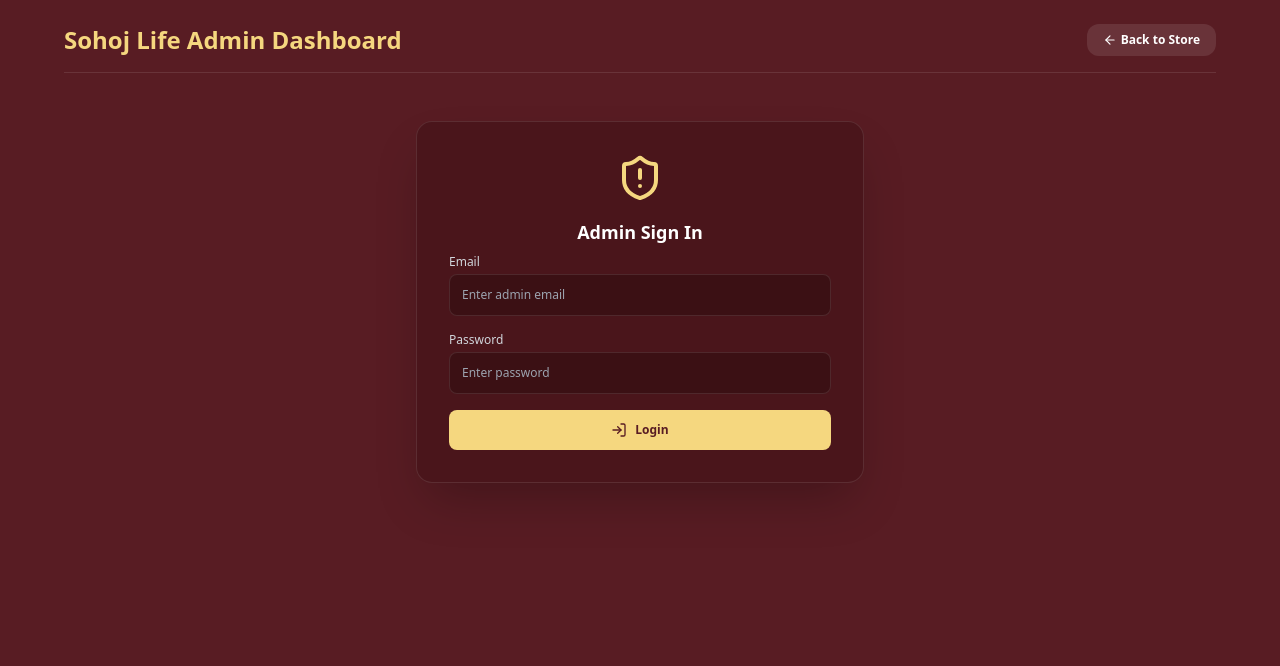
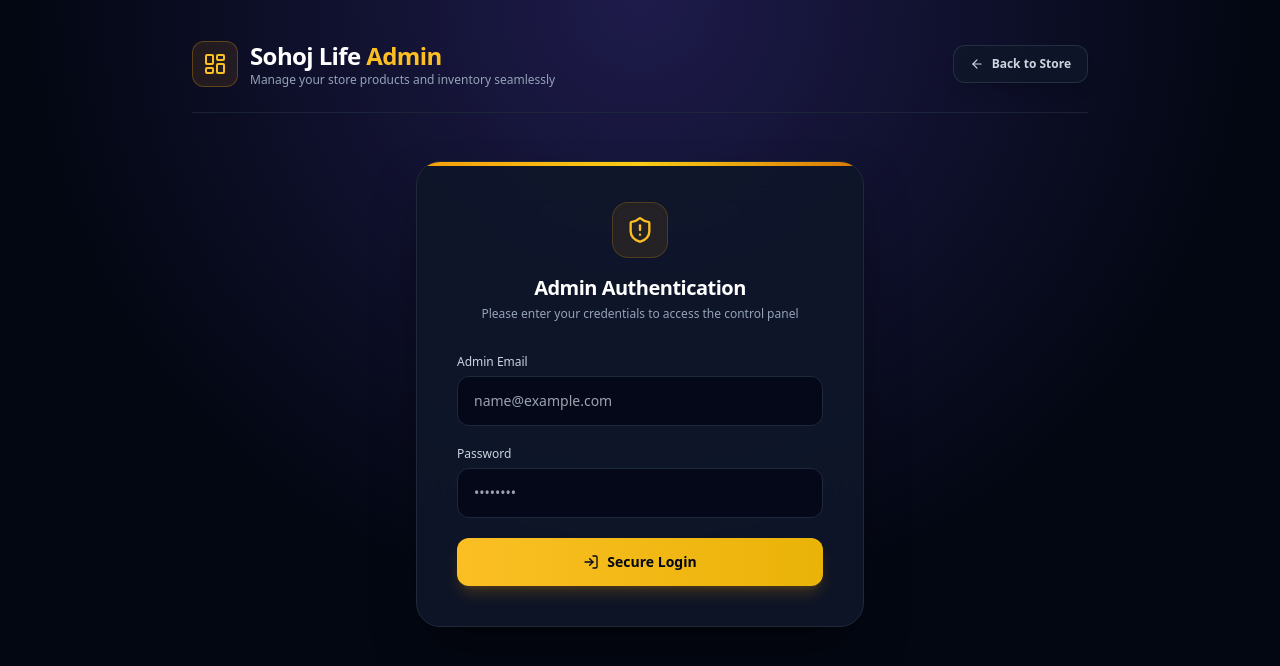
Before and after one commit to iamhasib121/sohoj-life-clean, a Next.js app: page /admin in a window 1280 px wide. Shown: the top 666 px of the page. Built offline with nearby package versions, Linux system fonts and the light colour scheme.

Commit message:
Update page.tsx

```diff
--- a/app/admin/page.tsx
+++ b/app/admin/page.tsx
@@ -1,7 +1,7 @@
 'use client';
 
 import React, { useState } from 'react';
-import { Plus, Trash2, ArrowLeft, CheckCircle2, ShieldAlert, LogIn, LogOut } from 'lucide-react';
+import { Plus, Trash2, ArrowLeft, CheckCircle2, ShieldAlert, LogIn, LogOut, PackagePlus, LayoutDashboard } from 'lucide-react';
 import Link from 'next/link';
 import { signInWithEmailAndPassword } from 'firebase/auth';
 import { collection, addDoc } from 'firebase/firestore';
@@ -41,14 +41,13 @@ export default function AdminPage() {
     try {
       await signInWithEmailAndPassword(auth, email, password);
       setIsAdmin(true);
-      showPopup("Logged in successfully!");
+      showPopup("Welcome back, Admin!");
     } catch (err: any) {
       console.error(err);
-      setError(err.message); // ফায়ারবেসের আসল এরর মেসেজ স্ক্রিনে দেখাবে
+      setError(err.message);
     }
   };
 
-  // Add Product to Firestore
   const handleAddProduct = async (e: React.FormEvent) => {
     e.preventDefault();
     if (!newProduct.name || !newProduct.price || !newProduct.image) return;
@@ -63,71 +62,179 @@ export default function AdminPage() {
         createdAt: new Date()
       });
 
-      showPopup("Product published to database successfully!");
+      showPopup("Product published successfully!");
       setNewProduct({ name: '', category: categories[0], priceNum: '', price: '', image: '' });
     } catch (err) {
       console.error("Error adding product: ", err);
-      showPopup("Failed to add product!");
+      showPopup("Failed to publish product!");
     }
   };
 
   return (
-    <div className="min-h-screen bg-[#581c23] text-white font-sans p-6">
+    <div className="min-h-screen text-slate-100 font-sans p-6 md:p-10">
+      {/* Notification Toast */}
       {notification && (
-        <div className="fixed top-5 right-4 z-50 bg-[#f5d77f] text-[#581c23] px-4 py-3 rounded-xl shadow-2xl flex items-center gap-2 text-xs font-bold">
-          <CheckCircle2 size={16} />
+        <div className="fixed top-6 right-6 z-50 bg-amber-500 text-slate-950 px-5 py-3.5 rounded-2xl shadow-2xl shadow-amber-500/20 flex items-center gap-3 text-sm font-bold backdrop-blur-md animate-fade-in border border-amber-400">
+          <CheckCircle2 size={20} />
           <span>{notification}</span>
         </div>
       )}
 
-      <div className="max-w-6xl mx-auto">
-        <div className="flex justify-between items-center mb-8 border-b border-white/10 pb-4">
-          <h1 className="text-2xl font-bold text-[#f5d77f]">Sohoj Life Admin Dashboard</h1>
-          <Link href="/" className="bg-white/10 hover:bg-white/20 text-white px-4 py-2 rounded-xl text-xs font-semibold flex items-center gap-1">
+      <div className="max-w-4xl mx-auto">
+        {/* Header */}
+        <div className="flex justify-between items-center mb-10 pb-6 border-b border-slate-800/80">
+          <div className="flex items-center gap-3">
+            <div className="p-2.5 bg-amber-500/10 border border-amber-500/30 rounded-xl text-amber-400">
+              <LayoutDashboard size={24} />
+            </div>
+            <div>
+              <h1 className="text-xl md:text-2xl font-extrabold tracking-tight text-white">Sohoj Life <span className="text-amber-400">Admin</span></h1>
+              <p className="text-xs text-slate-400">Manage your store products and inventory seamlessly</p>
+            </div>
+          </div>
+          <Link href="/" className="bg-slate-900/80 hover:bg-slate-800 text-slate-300 hover:text-white px-4 py-2.5 rounded-xl text-xs font-semibold flex items-center gap-2 border border-slate-700/60 transition shadow-lg">
             <ArrowLeft size={14} /> Back to Store
           </Link>
         </div>
 
         {!isAdmin ? (
-          <div className="max-w-md mx-auto bg-[#4a151b] p-8 rounded-2xl border border-white/10 shadow-2xl text-center mt-12">
-            <ShieldAlert size={48} className="mx-auto text-[#f5d77f] mb-4" />
-            <h2 className="text-lg font-bold mb-2">Admin Sign In</h2>
-            {error && <p className="bg-red-500/20 text-red-200 p-3 rounded-lg mb-4 text-xs text-left break-words">{error}</p>}
+          /* Login Card */
+          <div className="max-w-md mx-auto bg-slate-900/90 p-8 md:p-10 rounded-3xl border border-slate-800 shadow-2xl shadow-black/50 backdrop-blur-xl mt-12 relative overflow-hidden">
+            <div className="absolute top-0 left-0 right-0 h-1 bg-gradient-to-r from-amber-500 via-yellow-400 to-amber-600"></div>
 
-            <form onSubmit={handleLogin} className="space-y-4 text-xs text-left">
+            <div className="text-center mb-8">
+              <div className="w-14 h-14 bg-amber-500/10 border border-amber-500/20 rounded-2xl flex items-center justify-center mx-auto mb-4 text-amber-400 shadow-inner">
+                <ShieldAlert size={28} />
+              </div>
+              <h2 className="text-xl font-bold tracking-tight text-white">Admin Authentication</h2>
+              <p className="text-xs text-slate-400 mt-1">Please enter your credentials to access the control panel</p>
+            </div>
+
+            {error && (
+              <div className="bg-red-500/10 border border-red-500/30 text-red-300 p-3.5 rounded-xl mb-6 text-xs text-left break-words flex items-start gap-2">
+                <span className="mt-0.5">⚠️</span>
+                <span>{error}</span>
+              </div>
+            )}
+
+            <form onSubmit={handleLogin} className="space-y-5 text-xs text-left">
               <div>
-                <label className="block text-gray-300 mb-1">Email</label>
-                <input type="email" value={email} onChange={(e) => setEmail(e.target.value)} placeholder="Enter admin email" className="w-full bg-[#3b1014] text-white p-3 rounded-lg border border-white/10 focus:outline-none" required />
+                <label className="block text-slate-300 font-medium mb-1.5">Admin Email</label>
+                <input
+                  type="email"
+                  value={email}
+                  onChange={(e) => setEmail(e.target.value)}
+                  placeholder="name@example.com"
+                  className="w-full bg-slate-950/80 text-white px-4 py-3.5 rounded-xl border border-slate-800 focus:border-amber-500/60 focus:outline-none focus:ring-2 focus:ring-amber-500/20 transition text-sm"
+                  required
+                />
               </div>
               <div>
-                <label className="block text-gray-300 mb-1">Password</label>
-                <input type="password" value={password} onChange={(e) => setPassword(e.target.value)} placeholder="Enter password" className="w-full bg-[#3b1014] text-white p-3 rounded-lg border border-white/10 focus:outline-none" required />
+                <label className="block text-slate-300 font-medium mb-1.5">Password</label>
+                <input
+                  type="password"
+                  value={password}
+                  onChange={(e) => setPassword(e.target.value)}
+                  placeholder="••••••••"
+                  className="w-full bg-slate-950/80 text-white px-4 py-3.5 rounded-xl border border-slate-800 focus:border-amber-500/60 focus:outline-none focus:ring-2 focus:ring-amber-500/20 transition text-sm"
+                  required
+                />
               </div>
-              <button type="submit" className="w-full bg-[#f5d77f] text-[#581c23] py-3 rounded-lg font-bold flex items-center justify-center gap-2 hover:bg-[#ebd070] transition">
-                <LogIn size={16} /> Login
+              <button
+                type="submit"
+                className="w-full bg-gradient-to-r from-amber-400 to-yellow-500 text-slate-950 py-3.5 rounded-xl font-bold flex items-center justify-center gap-2 hover:from-amber-300 hover:to-yellow-400 transition shadow-lg shadow-amber-500/20 text-sm mt-2"
+              >
+                <LogIn size={16} /> Secure Login
               </button>
             </form>
           </div>
         ) : (
-          <div className="grid grid-cols-1 lg:grid-cols-2 gap-8 max-w-xl mx-auto">
-            <div className="bg-[#4a151b] p-6 rounded-2xl border border-white/10 shadow-xl">
-              <h2 className="text-sm font-bold text-[#f5d77f] uppercase mb-4 flex items-center gap-1.5">
-                <Plus size={16} /> Add Product to Database
+          /* Dashboard Content Card */
+          <div className="max-w-xl mx-auto bg-slate-900/90 p-8 rounded-3xl border border-slate-800 shadow-2xl backdrop-blur-xl relative overflow-hidden">
+            <div className="absolute top-0 left-0 right-0 h-1 bg-gradient-to-r from-amber-500 via-yellow-400 to-amber-600"></div>
+
+            <div className="flex items-center justify-between mb-6">
+              <h2 className="text-base font-bold text-amber-400 uppercase tracking-wider flex items-center gap-2">
+                <PackagePlus size={18} /> Add New Product
               </h2>
-              <form onSubmit={handleAddProduct} className="space-y-4 text-xs">
-                <input type="text" placeholder="Product Name" value={newProduct.name} onChange={e => setNewProduct({...newProduct, name: e.target.value})} className="w-full bg-[#3b1014] text-white p-2.5 rounded-lg border border-white/10" required />
-                <select value={newProduct.category} onChange={e => setNewProduct({...newProduct, category: e.target.value})} className="w-full bg-[#3b1014] text-white p-2.5 rounded-lg border border-white/10">
+              <span className="text-[11px] bg-emerald-500/10 text-emerald-400 border border-emerald-500/30 px-2.5 py-1 rounded-full font-medium">Live Database Connected</span>
+            </div>
+
+            <form onSubmit={handleAddProduct} className="space-y-4 text-xs">
+              <div>
+                <label className="block text-slate-300 font-medium mb-1.5">Product Name</label>
+                <input
+                  type="text"
+                  placeholder="e.g. Premium Cotton Panjabi"
+                  value={newProduct.name}
+                  onChange={e => setNewProduct({...newProduct, name: e.target.value})}
+                  className="w-full bg-slate-950/80 text-white p-3.5 rounded-xl border border-slate-800 focus:border-amber-500/60 focus:outline-none focus:ring-2 focus:ring-amber-500/20 text-sm"
+                  required
+                />
+              </div>
+
+              <div>
+                <label className="block text-slate-300 font-medium mb-1.5">Category</label>
+                <select
+                  value={newProduct.category}
+                  onChange={e => setNewProduct({...newProduct, category: e.target.value})}
+                  className="w-full bg-slate-950/80 text-white p-3.5 rounded-xl border border-slate-800 focus:border-amber-500/60 focus:outline-none text-sm"
+                >
                   {categories.map(c => <option key={c} value={c}>{c}</option>)}
                 </select>
-                <input type="number" placeholder="Price Number for sorting (e.g. 1850)" value={newProduct.priceNum} onChange={e => setNewProduct({...newProduct, priceNum: e.target.value})} className="w-full bg-[#3b1014] text-white p-2.5 rounded-lg border border-white/10" required />
-                <input type="text" placeholder="Display Price (e.g. Tk 1,850)" value={newProduct.price} onChange={e => setNewProduct({...newProduct, price: e.target.value})} className="w-full bg-[#3b1014] text-white p-2.5 rounded-lg border border-white/10" required />
-                <input type="url" placeholder="Image URL" value={newProduct.image} onChange={e => setNewProduct({...newProduct, image: e.target.value})} className="w-full bg-[#3b1014] text-white p-2.5 rounded-lg border border-white/10" required />
-                <button type="submit" className="w-full bg-[#f5d77f] text-[#581c23] py-2.5 rounded-lg font-bold">Publish to Database</button>
-              </form>
-              <button onClick={() => setIsAdmin(false)} className="w-full mt-6 bg-red-500/20 text-red-300 py-2 rounded-lg font-semibold flex items-center justify-center gap-1">
-                <LogOut size={14} /> Logout
+              </div>
+
+              <div className="grid grid-cols-1 md:grid-cols-2 gap-4">
+                <div>
+                  <label className="block text-slate-300 font-medium mb-1.5">Price Number (For Sorting)</label>
+                  <input
+                    type="number"
+                    placeholder="e.g. 1850"
+                    value={newProduct.priceNum}
+                    onChange={e => setNewProduct({...newProduct, priceNum: e.target.value})}
+                    className="w-full bg-slate-950/80 text-white p-3.5 rounded-xl border border-slate-800 focus:border-amber-500/60 focus:outline-none text-sm"
+                    required
+                  />
+                </div>
+                <div>
+                  <label className="block text-slate-300 font-medium mb-1.5">Display Price</label>
+                  <input
+                    type="text"
+                    placeholder="e.g. Tk 1,850"
+                    value={newProduct.price}
+                    onChange={e => setNewProduct({...newProduct, price: e.target.value})}
+                    className="w-full bg-slate-950/80 text-white p-3.5 rounded-xl border border-slate-800 focus:border-amber-500/60 focus:outline-none text-sm"
+                    required
+                  />
+                </div>
+              </div>
+
+              <div>
+                <label className="block text-slate-300 font-medium mb-1.5">Product Image URL</label>
+                <input
+                  type="url"
+                  placeholder="https://example.com/image.jpg"
+                  value={newProduct.image}
+                  onChange={e => setNewProduct({...newProduct, image: e.target.value})}
+                  className="w-full bg-slate-950/80 text-white p-3.5 rounded-xl border border-slate-800 focus:border-amber-500/60 focus:outline-none text-sm"
+                  required
+                />
+              </div>
+
+              <button
+                type="submit"
+                className="w-full bg-gradient-to-r from-amber-400 to-yellow-500 text-slate-950 py-3.5 rounded-xl font-extrabold hover:from-amber-300 hover:to-yellow-400 transition shadow-lg shadow-amber-500/20 text-sm tracking-wide mt-2"
+              >
+                Publish Product to Store
               </button>
-            </div>
+            </form>
+
+            <button
+              onClick={() => setIsAdmin(false)}
+            className="w-full mt-6 bg-red-500/10 hover:bg-red-500/20 text-red-300 border border-red-500/20 py-3 rounded-xl font-semibold flex items-center justify-center gap-2 transition text-xs"
+            >
+              <LogOut size={15} /> Logout Admin Session
+            </button>
           </div>
         )}
       </div>
```
